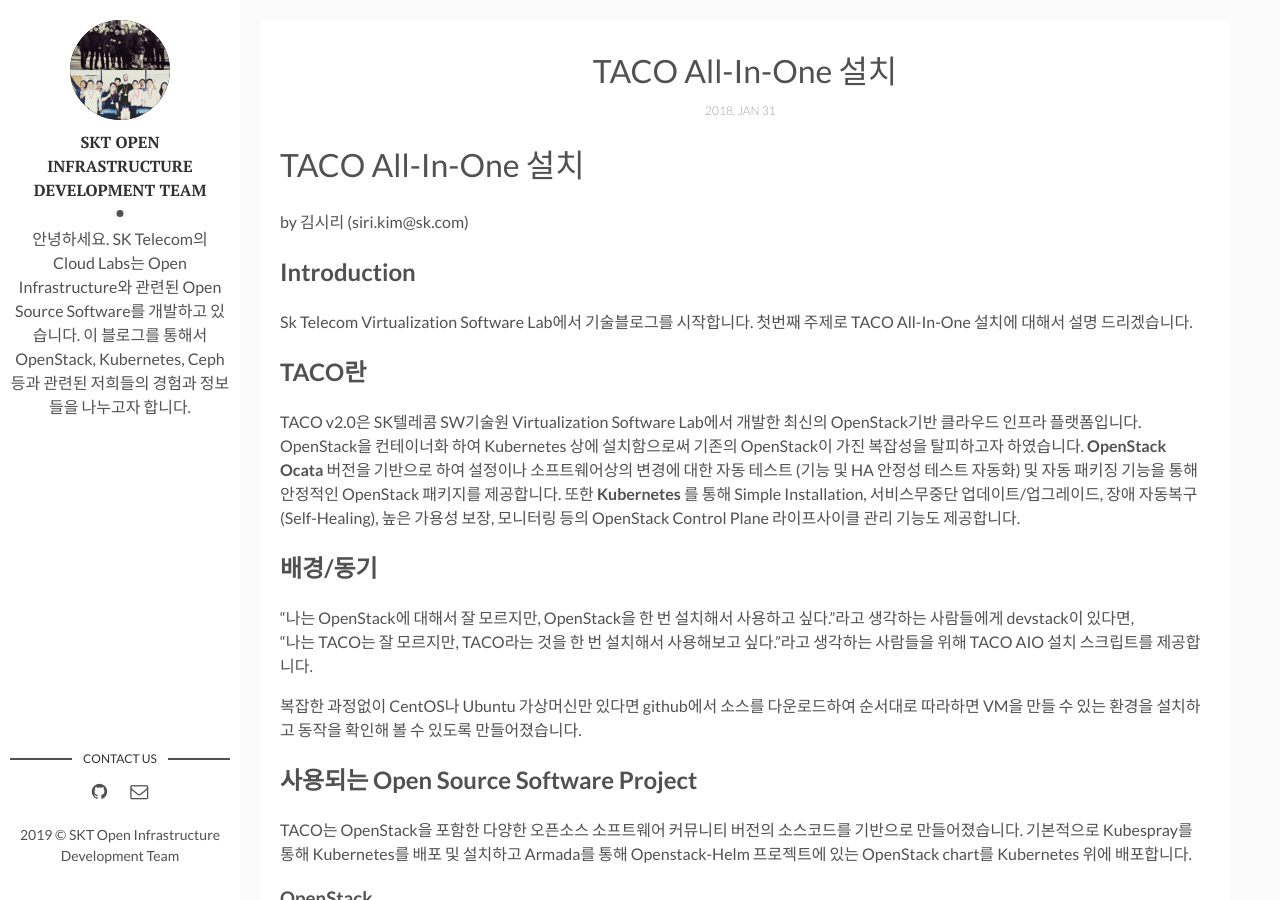
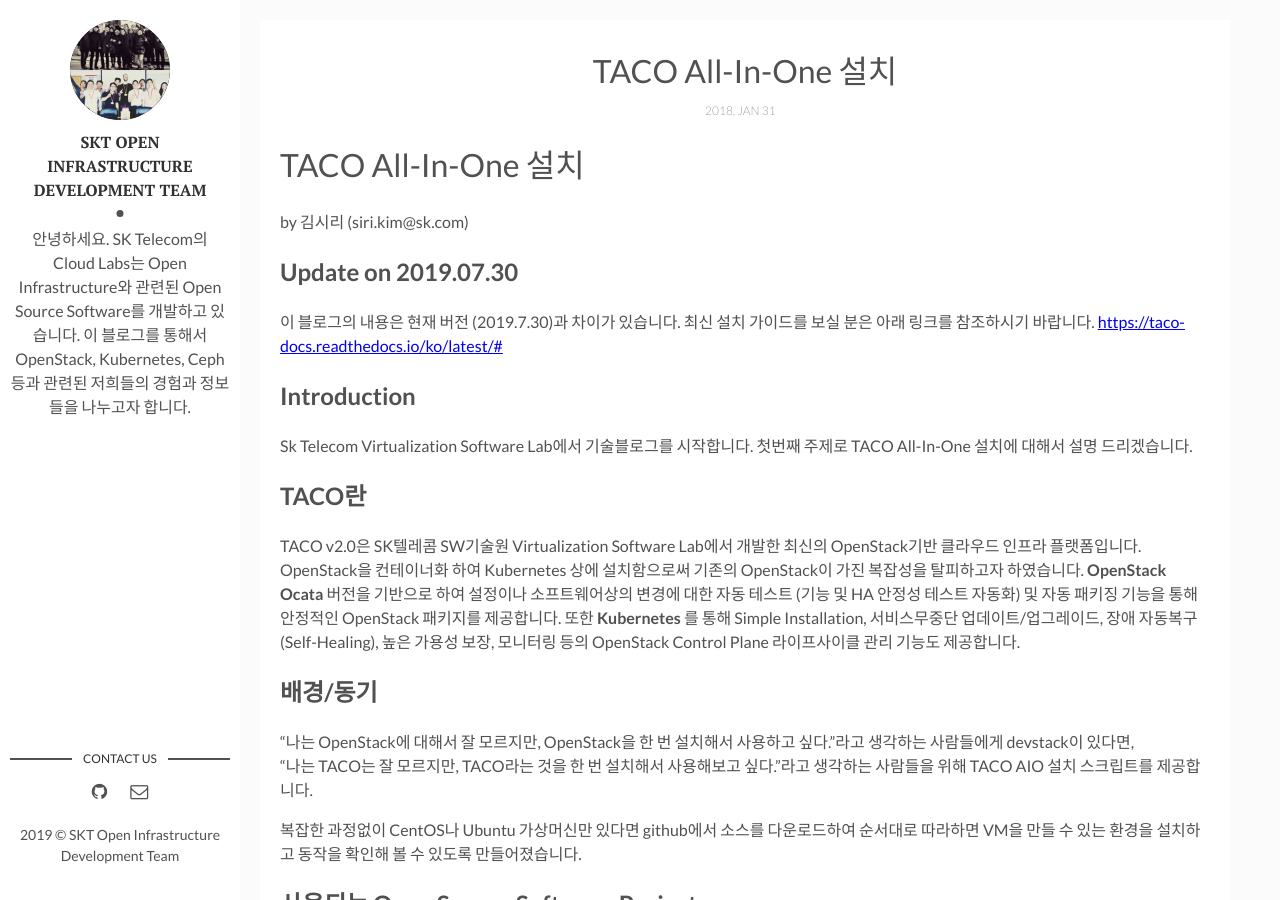
Before and after one commit to openinfradev/openinfradev.github.io, a Jekyll site: the page built from _posts/2018-01-31-Taco.md, in a window 1280 px wide and 900 px high. Built offline with Jekyll 4.4.1, drawn with Linux system fonts in a browser that asks for light colours; comment, search, counter and statistics services are not loaded.

Commit message:
Update 2018-01-31-Taco.md
업데이트된 설치 가이드 안내

```diff
--- a/_posts/2018-01-31-Taco.md
+++ b/_posts/2018-01-31-Taco.md
@@ -6,6 +6,11 @@
 ---
 # TACO All-In-One 설치
 by 김시리 (siri.kim@sk.com)
+
+## Update on 2019.07.30
+이 블로그의 내용은 현재 버전 (2019.7.30)과 차이가 있습니다. 최신 설치 가이드를 보실 분은 아래 링크를 참조하시기 바랍니다.
+<https://taco-docs.readthedocs.io/ko/latest/#>
+
 ## Introduction
 Sk Telecom Virtualization Software Lab에서 기술블로그를 시작합니다. 첫번째 주제로 TACO All-In-One 설치에 대해서 설명 드리겠습니다.
 
```
